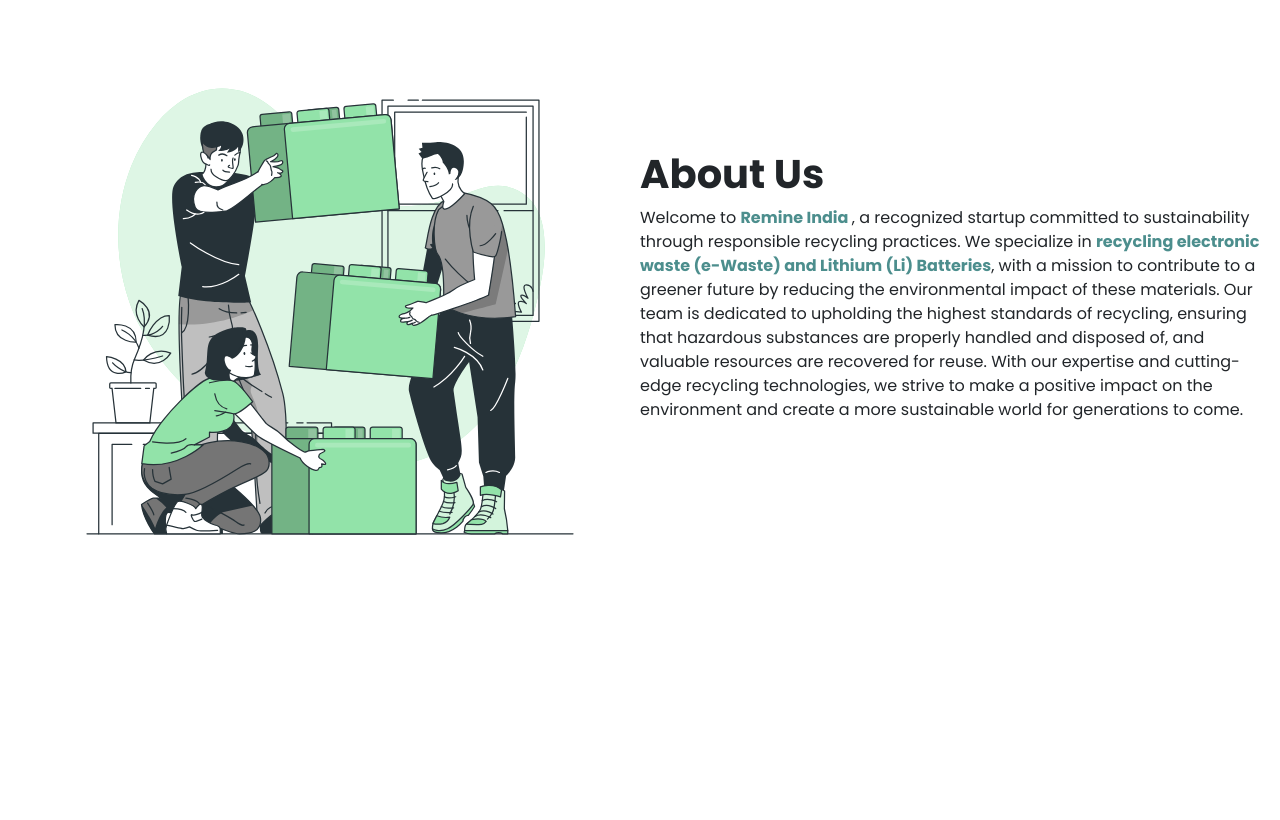
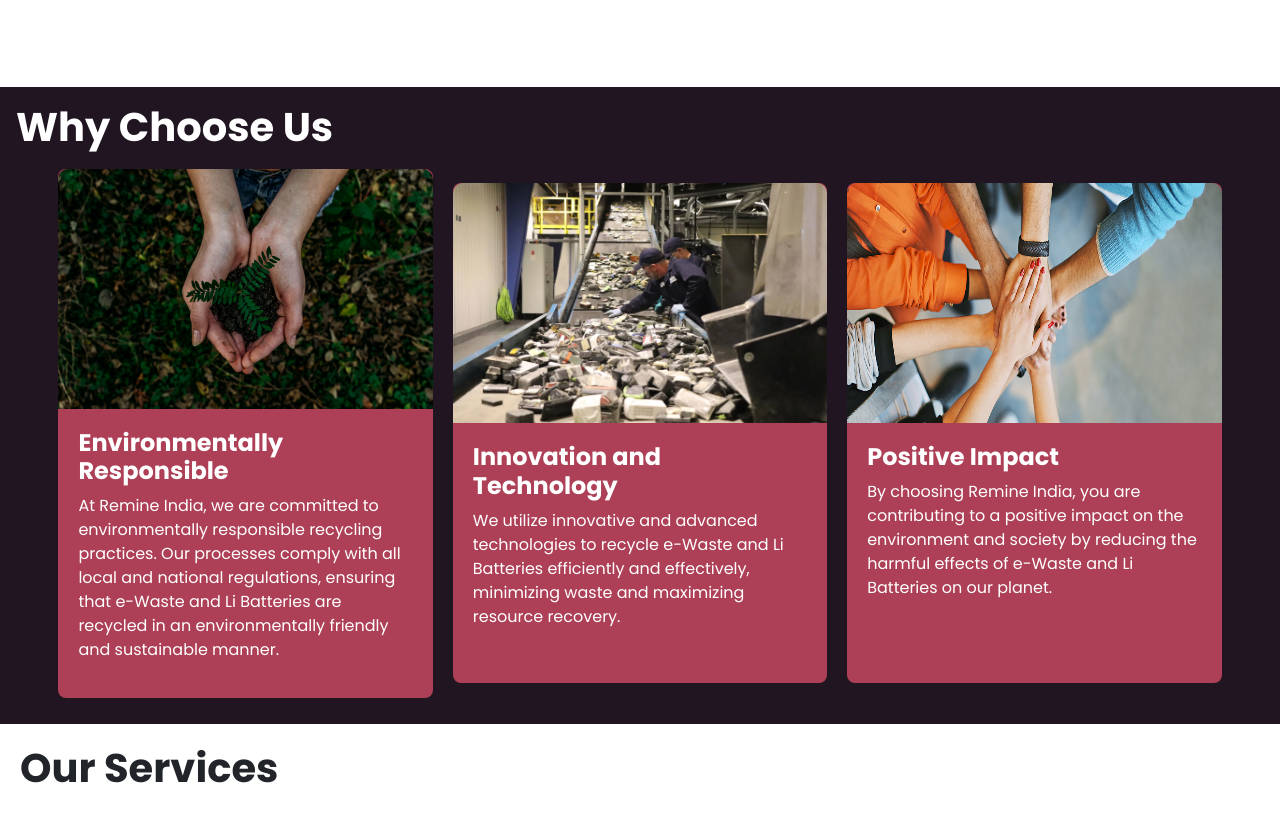
Before and after one commit to Phani4658/Remine-India-Landing-Page, a plain HTML site: page index.html in a window 1280 px wide. Shown: the part 853-1673 px from the top of the page. Before the commit the page ends 1477 px from the top, so only its background shows below. Drawn offline with nearby package versions, Linux system fonts and the light colour scheme.

Commit message:
Finished Why Choose Us Section

```diff
--- a/index.html
+++ b/index.html
@@ -17,8 +17,8 @@
             <h1 class="logo-text">Remine</h1>
         </a>
         <ul class="nav-links">
-            <li class="link"><a href="#about-us">About us</a></li>
-            <li class="link"><a href="">Why choose us</a></li>
+            <li class="link"><a href="#aboutUs">About us</a></li>
+            <li class="link"><a href="#whyChooseUs">Why choose us</a></li>
             <li class="link"><a href="">Our services</a></li>
             <li class="link"><a href="">Why Recycle</a></li>
             <li class="link"><a href="">Contact Us</a></li>
@@ -28,8 +28,8 @@
                 <i class="fa-solid fa-bars fa-lg"></i>
             </button>
             <ul class="dropdown-menu">
-                <li><a class="dropdown-item" href="#about-us">About us</a></li>
-                <li><a class="dropdown-item" href="#">Why choose us</a></li>
+                <li><a class="dropdown-item" href="#aboutUs">About us</a></li>
+                <li><a class="dropdown-item" href="#whyChooseUs">Why choose us</a></li>
                 <li><a class="dropdown-item" href="#">Our Services</a></li>
                 <li><a class="dropdown-item" href="#">Why Recycle</a></li>
                 <li><a class="dropdown-item" href="#">Contact Us</a></li>
@@ -41,19 +41,21 @@
             <h1 class="title">Welcome to<br /> REMINE INDIA</h1>
             <h3 class="tagline">Recycling for a Sustainable Future</h3>
             <div class="button-container">
-                <button class="btn btn-primary"><a href="#aboutus" class="button-link">Learn More</a></button>
+                <button class="btn btn-primary"><a href="#aboutUs" class="button-link">Learn More</a></button>
                 <button class="btn btn-secondary"><a href="#aboutus" class="button-link">Contact us</a></button>
             </div>
         </div>
     </main>
-    <section id="about-us" class="about-us-section">
+    <section id="aboutUs" class="about-us-section">
         <h1 class="hide-in-laptop about-us-heading">About us</h1>
         <img src="./Assets/Team work-bro.svg" class="about-us-image" />
         <div>
             <h1 class="hide-in-mobile about-us-heading">About Us</h1>
             <p>
-                Welcome to <span class="bold">Remine India </span>, a recognized startup committed to sustainability through responsible recycling
-                practices. We specialize in <span class="bold">recycling electronic waste (e-Waste) and Lithium (Li) Batteries</span>, with a
+                Welcome to <span class="bold">Remine India </span>, a recognized startup committed to sustainability
+                through responsible recycling
+                practices. We specialize in <span class="bold">recycling electronic waste (e-Waste) and Lithium (Li)
+                    Batteries</span>, with a
                 mission to contribute to a greener future by reducing the environmental impact of these materials. Our
                 team is dedicated to upholding the highest standards of recycling, ensuring that hazardous substances
                 are properly handled and disposed of, and valuable resources are recovered for reuse. With our expertise
@@ -62,6 +64,45 @@
             </p>
         </div>
     </section>
+    <section id="whyChooseUs" class="why-choose-us-section">
+        <h1 class="WCU-Section-Heading">Why Choose Us</h1>
+        <div class="wcu-section-cards-container">
+            <div class="wcu-section-card">
+                <img src="./Assets/wcu-1.jpg" class="card-image" />
+                <div class="card-content">
+                    <h4 class="heading">Environmentally Responsible</h4>
+                    <p>
+                        At Remine India, we are committed to environmentally responsible recycling practices. Our
+                        processes comply with all local and national regulations, ensuring that e-Waste and Li Batteries
+                        are recycled in an environmentally friendly and sustainable manner.
+                    </p>
+                </div>
+            </div>
+            <div class="wcu-section-card">
+                <img src="./Assets/wcu-2.webp" class="card-image" />
+                <div class="card-content">
+                    <h4 class="heading">Innovation and Technology</h4>
+                    <p>
+                        We utilize innovative and advanced technologies to recycle e-Waste and Li Batteries efficiently
+                        and effectively, minimizing waste and maximizing resource recovery.
+                    </p>
+                </div>
+            </div>
+            <div class="wcu-section-card">
+                <img src="./Assets/wcu-3.jpg" class="card-image" />
+                <div class="card-content">
+                    <h4 class="heading">Positive Impact</h4>
+                    <p>
+                        By choosing Remine India, you are contributing to a positive impact on the environment and
+                        society by reducing the harmful effects of e-Waste and Li Batteries on our planet.
+                    </p>
+                </div>
+            </div>
+        </div>
+    </section>
+    <section class="services-section">
+        <h1 class="heading">Our Services</h1>
+    </section>
     <script src="https://cdn.jsdelivr.net/npm/bootstrap@5.3.0-alpha3/dist/js/bootstrap.bundle.min.js"
         integrity="sha384-ENjdO4Dr2bkBIFxQpeoTz1HIcje39Wm4jDKdf19U8gI4ddQ3GYNS7NTKfAdVQSZe"
         crossorigin="anonymous"></script>
--- a/styles.css
+++ b/styles.css
@@ -7,12 +7,19 @@
     font-family: "Poppins";
 }
 
+/** Nav Bar Styles **/
+
 nav{
     display: flex;
     justify-content: space-between;
     align-items: center;
     padding: 0.5em;
     background-color: #FDFFFC;
+    position: fixed;
+    top:0;
+    z-index: 100;
+    width: 100%;
+
 }
 
 .logo{
@@ -28,11 +35,12 @@ nav{
 
 a{
     text-decoration: none !important;
-    color:black  !important;
+    color:black ;
 }
 
 .logo-text{
     font-size: 16px;
+    color:#000;
 }
 
 ul{
@@ -46,9 +54,13 @@ ul{
     gap:20px;
 }
 
+.link{
+    color:black;
+}
 
+/** Hero Section **/
 .hero-section{
-    height: calc(100vh - calc(1em + 50px));
+    height: calc(100vh - calc(1em+50px));
     background-image: url('./Assets/Hero-Section.jpg');
     background-size: cover;
     position: relative;
@@ -83,6 +95,8 @@ ul{
     color:white !important;
 }
 
+/** About Us Section **/
+
 .about-us-section{
     padding: 20px;
 }
@@ -99,9 +113,65 @@ h1{
     font-weight: 700;
 }
 
-.link:hover{
+a:hover{
     color:#4EDDDB;
 }
+
+/** Why Choose Us Section **/
+
+.why-choose-us-section{
+    background-color: #201521;
+    padding: 1em;
+}
+
+.WCU-Section-Heading{
+    font-weight: 700;
+    color:#fff;
+}
+
+.wcu-section-card{
+    background-color: #AD4057;
+    border-radius: 8px;
+    margin: 10px;
+}
+
+.heading{
+    font-weight: bold;
+}
+
+.card-image{
+    width: 100%;
+    height: 240px;
+    border-top-right-radius: 10px;
+    border-top-left-radius: 10px;
+}
+
+.card-image:hover{
+    width: 100%;
+}
+
+.card-content{
+    padding: 20px;
+    color:white;
+}
+
+h1{
+    font-weight: bolder;
+}
+
+.bold{
+    color:#4C8E8D;
+    font-weight: 600;
+}
+
+/** Services Section **/
+
+.services-section{
+    padding: 20px;
+}
+
+
+/** Mobile Specific Styling **/
 @media screen and (max-width:767px){
     .nav-links,.hide-in-mobile{
         display: none;
@@ -120,8 +190,13 @@ h1{
         width: 98%;
         margin: auto;
     }
+    .wcu-section-card{
+        width: 85%;
+        margin:15px auto;
+    }
 }
 
+/** Laptop & Tablet Specific Styling **/
 @media screen and (min-width:768px){
     .hide-in-laptop{
         display: none;
@@ -131,13 +206,19 @@ h1{
         justify-content: center;
         align-items: center;
     }
+    .wcu-section-card{
+        width: 45%;
+        min-height: 500px;
+    }
+    .wcu-section-cards-container{
+        display: flex;
+        justify-content: center;
+        align-items: center;
+        flex-wrap: wrap;
+    }
 }
-
-h1{
-    font-weight: bolder;
+@media screen and (min-width:979px){
+    .wcu-section-card{
+        width: 30%;
+    }
 }
-
-.bold{
-    color:#4C8E8D;
-    font-weight: 600;
-}
```
Also changed, not shown: Assets/services-1.jpg (added), Assets/services-2.jpg (added), Assets/upcycle-rafiki.png (added), Assets/wcu-1.jpg (added), Assets/wcu-2.webp (added), Assets/wcu-3.jpg (added).
